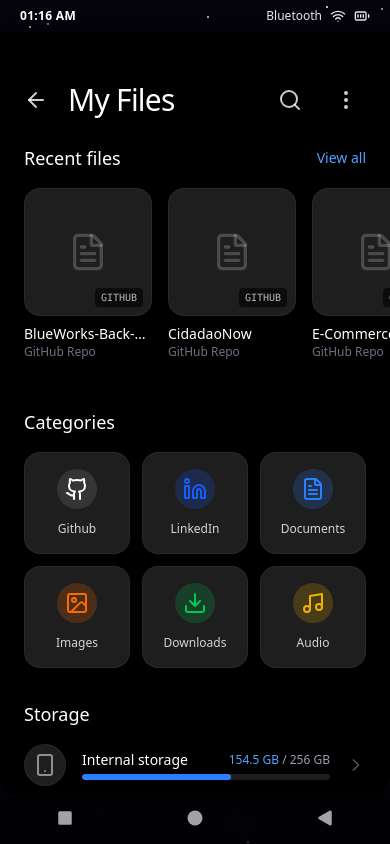
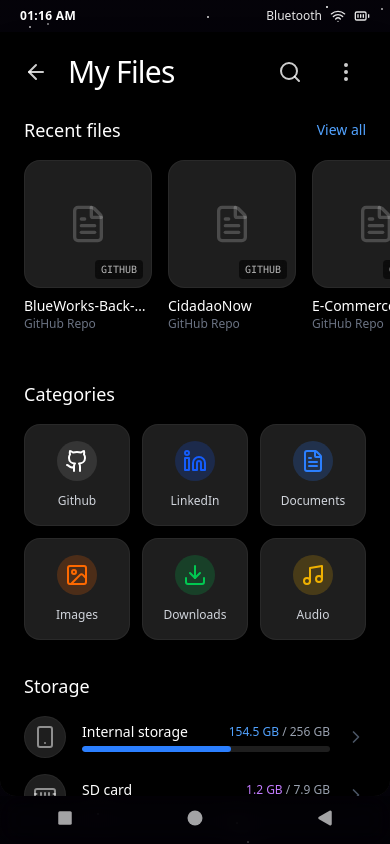
Before and after one commit to Maycon-Pereira/portifolio-2.0, a React (Vite) app: page / in a window 390 px wide. Both pictures are taken after a click on the element "Projects". Built offline with nearby package versions, Linux system fonts and the light colour scheme.

Commit message:
fix mobile header

```diff
--- a/src/components/Mobile/Apps/MobileAbout.tsx
+++ b/src/components/Mobile/Apps/MobileAbout.tsx
@@ -195,8 +195,8 @@
     return (
         <div className="w-full h-full bg-black text-white flex flex-col relative overflow-hidden font-sans">
             {/* Header Area */}
-            <div className="px-4 py-4 pb-2">
-                <div className="flex justify-between items-start mb-6">
+            <div className="px-4 py-5 pb-2">
+                <div className="flex justify-between items-start mb-2">
                     {/* Back / Menu */}
                     <button onClick={() => closeWindow('about')} className="p-2 -ml-2 text-white/80 hover:text-white transition-colors">
                         <ArrowLeft size={24} />
--- a/src/components/Mobile/Apps/MobileProjects.tsx
+++ b/src/components/Mobile/Apps/MobileProjects.tsx
@@ -95,7 +95,7 @@
     return (
         <div className="flex flex-col h-full bg-black text-white font-sans overflow-hidden animate-in fade-in duration-300">
             {/* Header */}
-            <div className="pt-12 pb-4 px-6 flex items-center justify-between bg-black sticky top-0 z-10">
+            <div className="pt-5 pb-4 px-6 flex items-center justify-between bg-black sticky top-0 z-10">
                 <div className="flex items-center gap-3">
                     <button onClick={() => closeWindow('projects')} className="p-2 -ml-2 hover:bg-white/10 rounded-full transition-colors text-white/80">
                         <ArrowLeft size={24} />
--- a/src/components/Mobile/MobileDateWidget.tsx
+++ b/src/components/Mobile/MobileDateWidget.tsx
@@ -20,7 +20,7 @@
     const weather = "22°";
 
     return (
-        <div className="flex flex-col items-center justify-center mt-12 mb-8 text-white/90 drop-shadow-md">
+        <div className="flex flex-col items-center justify-center mt-12 text-white/90 drop-shadow-md">
             <div className="text-xl font-medium tracking-wide flex items-center gap-2">
                 <span className="capitalize">{formattedDate}</span>
                 <span className="opacity-60">|</span>
--- a/src/components/Mobile/MobileOS.tsx
+++ b/src/components/Mobile/MobileOS.tsx
@@ -127,7 +127,7 @@
                 />
                 <Stars />
                 {/* HeroBackground scaled and centered for mobile */}
-                <div className="scale-[0.6] origin-top absolute top-[15%] left-0 right-0 z-0">
+                <div className="scale-[0.6] origin-top absolute top-[10%] left-0 right-0 z-0">
                     <HeroBackground className="flex items-center text-center w-full" />
                 </div>
             </div>
--- a/src/components/Mobile/MobileSearchBar.tsx
+++ b/src/components/Mobile/MobileSearchBar.tsx
@@ -2,7 +2,7 @@
 
 export const MobileSearchBar = () => {
     return (
-        <div className="mx-4 mb-8 bg-[#ffffff] rounded-full h-12 flex items-center px-4 shadow-lg">
+        <div className="mx-4 bg-[#ffffff] rounded-full h-12 flex items-center px-4 shadow-lg">
             <div className="text-xl font-bold bg-clip-text text-transparent bg-gradient-to-r from-blue-500 via-red-500 to-yellow-500 mr-3">
                 G
             </div>
```
Also changed, not shown: 4 other files (tests, documents, lock files or other folders).
